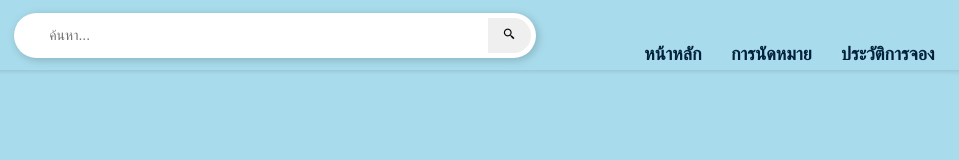
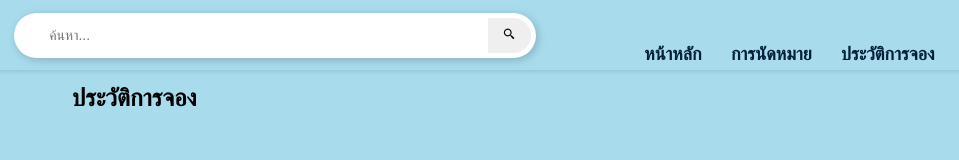
Before and after one commit to ApiwitchThongyoy/QueuPaw, a plain HTML site: page User/History/History.html in a window 1280 px wide. Shown: the full height of the page, 248-1207 px from the left. Drawn offline with nearby package versions, Linux system fonts and the light colour scheme.

Commit message:
แก้ History

```diff
--- a/User/History/History.html
+++ b/User/History/History.html
@@ -35,6 +35,8 @@
         </ul>
     </div>
 <body>
-    <div class="container" id="historyContainer"></div>
+    <div class="container" id="historyContainer">
+    <h2>ประวัติการจอง</h2>
+    </div>
 </body>
 </html>
--- a/User/History/History_script.js
+++ b/User/History/History_script.js
@@ -11,7 +11,6 @@ document.addEventListener("DOMContentLoaded", function () {
             const appointmentDiv = document.createElement("div");
             appointmentDiv.className = "appointment";
             appointmentDiv.innerHTML = `
-                <h2>ประวัติการจอง</h2>
                 <div class="history-card">
                     <div>
                         <img src="../History/img/Hospital.jpeg">
```
